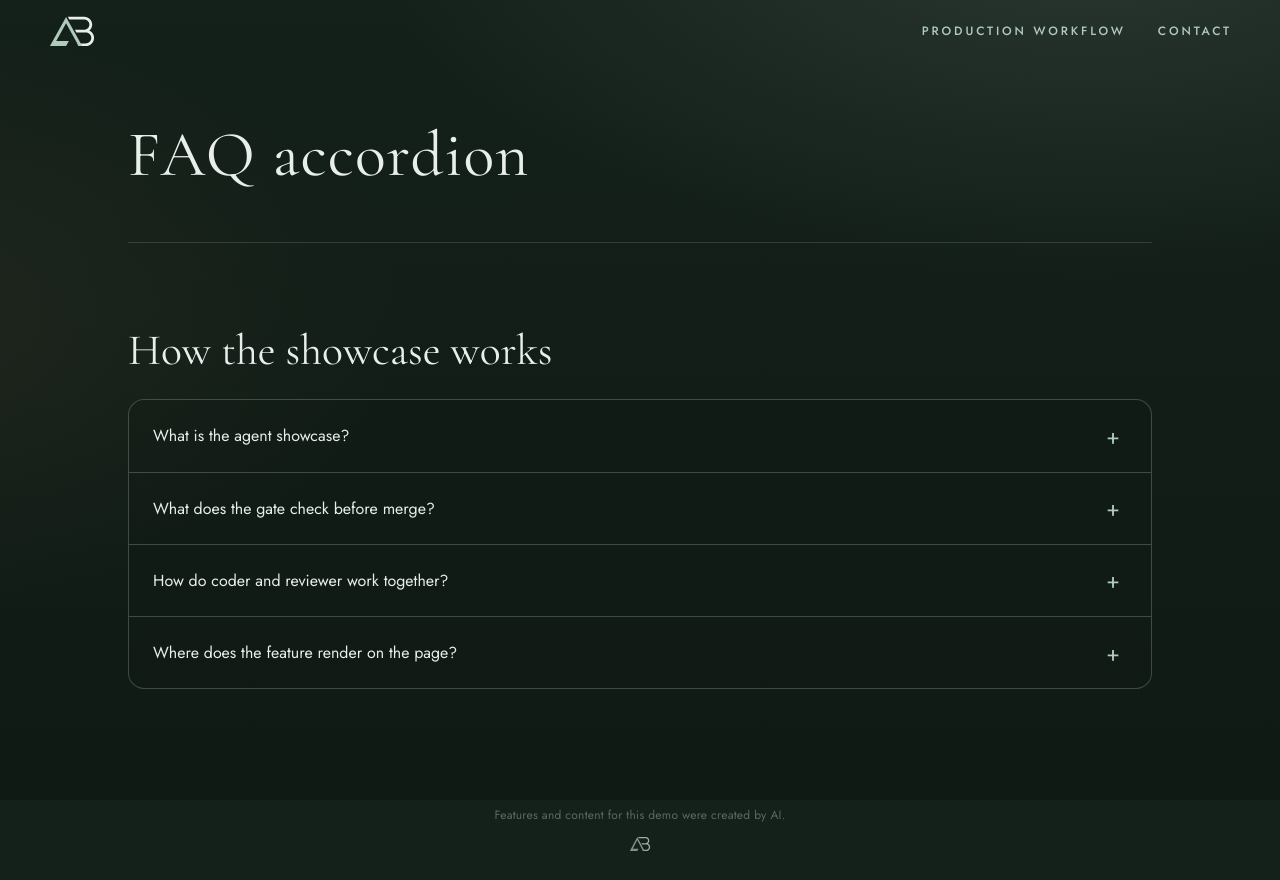
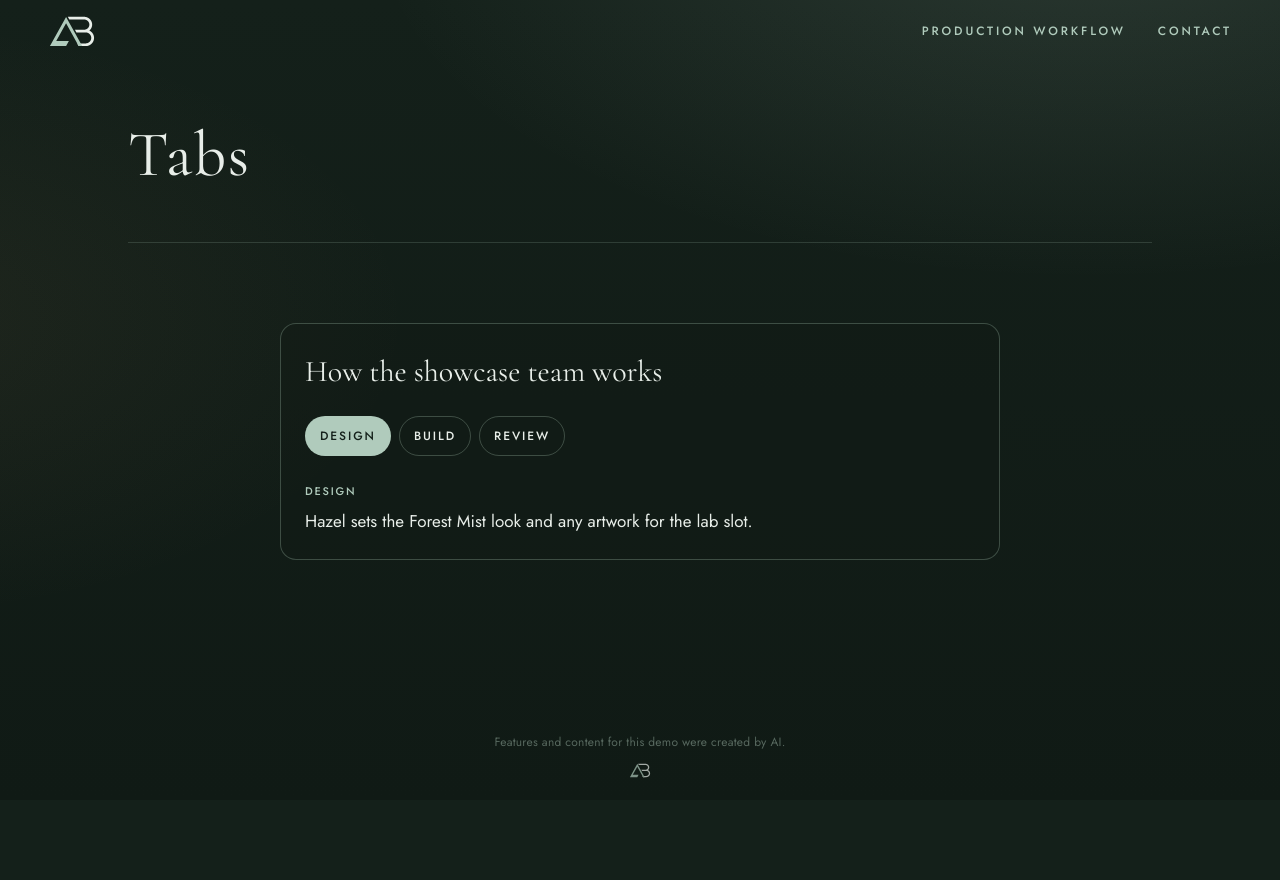
Before and after one commit to ashtonbach/agent-showcase, a Next.js app: page / in a window 1280 px wide. After the commit the page ends 806 px from the top, so only its background shows below. Built offline with nearby package versions, Linux system fonts and the light colour scheme.

Commit message:
Feature: Tabs (Authors: Alder) (#403)
Merged after Rowan (AI reviewer) approved bf68f3e and the v2 gate, build and functional checks passed. Author: Alder (AI coder)

Co-author: Alder (AI coder)

```diff
--- a/app/lab/current.json
+++ b/app/lab/current.json
@@ -1 +1 @@
-{"slug":"faq-accordion"}
+{"slug":"tabs"}
--- a/app/lab/tabs/index.tsx
+++ b/app/lab/tabs/index.tsx
@@ -1,76 +1,87 @@
 "use client";
-import { useCallback, useEffect, useId, useRef, useState } from "react";
+
+import { useCallback, useId, useState, type KeyboardEvent } from "react";
 
 const STEPS = [
   {
     label: "Design",
-    text: "Hazel sets the Forest Mist look and any artwork for the lab slot while the coder builds in parallel.",
+    text: "Hazel sets the Forest Mist look and any artwork for the lab slot.",
   },
   {
     label: "Build",
-    text: "Alder writes this client component, runs the ship gate on branch sc/tabs-tnpwc6, and pushes for review.",
+    text: "Alder writes one client component from the spec on a showcase branch.",
   },
   {
-    label: "Ship",
-    text: "Rowan reviews the diff and checks; Cedar signs off on the preview before the operator merges.",
+    label: "Review",
+    text: "Rowan reviews the PR and Cedar QA checks the preview before merge.",
   },
 ];
 
-export default function Tabs() {
-  const uid = useId().replace(/:/g, "");
+export default function TabsLab() {
+  const uid = useId();
   const titleId = `${uid}-title`;
   const [active, setActive] = useState(0);
-  const tabsRef = useRef<(HTMLButtonElement | null)[]>([]);
+
   const tabId = (i: number) => `${uid}-tab-${i}`;
   const panelId = (i: number) => `${uid}-panel-${i}`;
 
-  useEffect(() => {
-    tabsRef.current[active]?.focus();
-  }, [active]);
+  const focusTab = (i: number) => {
+    document.getElementById(tabId(i))?.focus();
+  };
 
-  const onKeyDown = useCallback((e: React.KeyboardEvent<HTMLDivElement>) => {
-    if (e.key === "ArrowRight") {
+  const choose = useCallback((i: number) => {
+    setActive(i);
+  }, []);
+
+  const onTabKey = (e: KeyboardEvent<HTMLButtonElement>, i: number) => {
+    if (e.key !== "ArrowRight" && e.key !== "ArrowLeft") return;
     e.preventDefault();
-      setActive((n) => (n + 1) % STEPS.length);
-    } else if (e.key === "ArrowLeft") {
-      e.preventDefault();
-      setActive((n) => (n + STEPS.length - 1) % STEPS.length);
-    }
-  }, []);
+    const next = e.key === "ArrowRight" ? (i + 1) % 3 : (i + 2) % 3;
+    setActive(next);
+    focusTab(next);
+  };
 
   return (
     <section data-lab="tabs" aria-labelledby={titleId}>
       <style>{`
-        [data-lab="tabs"] { width: min(720px, 100%); margin: 8px auto 56px; color: var(--mist); }
-        [data-lab="tabs"] .lab-card {
+        .lab-tabs-wrap { width: min(720px, 100%); margin: 8px auto 56px; color: var(--mist, #f2efe6); }
+        .lab-tabs-card {
           border: 1px solid rgba(176, 203, 188, 0.28); border-radius: 16px; padding: 24px;
+          background: rgba(18, 26, 22, 0.35);
         }
-        [data-lab="tabs"] .lab-tablist { display: flex; flex-wrap: wrap; gap: 8px; margin-bottom: 20px; }
-        [data-lab="tabs"] .lab-tab {
-          font-family: var(--sans); font-size: 0.75rem; font-weight: 500; letter-spacing: 0.16em;
-          text-transform: uppercase; color: var(--mist); background: transparent;
-          border: 1px solid rgba(176, 203, 188, 0.28); border-radius: 8px; padding: 10px 14px; cursor: pointer;
+        .lab-tabs-wrap h2 { font-family: var(--serif); font-weight: 400; font-size: 30px; margin: 0 0 20px; }
+        .lab-tablist { display: flex; flex-wrap: wrap; gap: 8px; margin: 0 0 20px; padding: 0; list-style: none; }
+        .lab-tab {
+          font-family: var(--sans); font-weight: 500; letter-spacing: 0.16em; text-transform: uppercase;
+          font-size: 12px; padding: 10px 14px; border-radius: 999px; cursor: pointer;
+          border: 1px solid rgba(176, 203, 188, 0.28); background: transparent; color: #e8eee9;
         }
-        [data-lab="tabs"] .lab-tab[aria-selected="true"] { background: var(--sage); color: #121a16; border-color: var(--sage); }
-        [data-lab="tabs"] .lab-tab:focus-visible { outline: 2px solid var(--sage); outline-offset: 2px; }
-        [data-lab="tabs"] .lab-panel { line-height: 1.55; margin: 0; }
-        @media (prefers-reduced-motion: reduce) { [data-lab="tabs"] .lab-tab { transition: none; } }
+        .lab-tab[aria-selected="true"] { background: var(--sage); color: #14201a; border-color: transparent; }
+        .lab-tab:focus-visible { outline: 2px solid var(--sage); outline-offset: 2px; }
+        .lab-tabpanel { margin: 0; line-height: 1.55; }
+        .lab-tabpanel[hidden] { display: none; }
+        .lab-tab-role {
+          display: inline-block; font-family: var(--sans); font-weight: 500; letter-spacing: 0.16em;
+          text-transform: uppercase; font-size: 11px; color: var(--sage); margin-bottom: 8px;
+        }
+        @media (prefers-reduced-motion: reduce) { .lab-tab { transition: none; } }
       `}</style>
+      <div className="lab-tabs-wrap">
+        <div className="lab-tabs-card">
           <h2 id={titleId}>How the showcase team works</h2>
-      <div className="lab-card">
-        <div className="lab-tablist" role="tablist" aria-label="Showcase workflow" onKeyDown={onKeyDown}>
+          <div role="tablist" aria-label="Showcase workflow steps" className="lab-tablist">
             {STEPS.map((step, i) => (
               <button
                 key={step.label}
                 type="button"
-              className="lab-tab"
                 role="tab"
                 id={tabId(i)}
-              ref={(el) => { tabsRef.current[i] = el; }}
+                className="lab-tab"
                 aria-selected={active === i}
                 aria-controls={panelId(i)}
                 tabIndex={active === i ? 0 : -1}
-              onClick={() => setActive(i)}
+                onClick={() => choose(i)}
+                onKeyDown={(e) => onTabKey(e, i)}
               >
                 {step.label}
               </button>
@@ -79,16 +90,18 @@ export default function Tabs() {
           {STEPS.map((step, i) => (
             <div
               key={step.label}
-            className="lab-panel"
               role="tabpanel"
               id={panelId(i)}
+              className="lab-tabpanel"
               aria-labelledby={tabId(i)}
               hidden={active !== i}
             >
+              <span className="lab-tab-role">{step.label}</span>
               <p>{step.text}</p>
             </div>
           ))}
         </div>
+      </div>
     </section>
   );
 }
--- a/app/page.tsx
+++ b/app/page.tsx
@@ -1,4 +1,4 @@
-import Lab from "./lab/faq-accordion";
+import Lab from "./lab/tabs";
 import { readDemoKey, demoTitle } from "./demo-name";
 const demoKey = readDemoKey();
 const demoName = demoTitle();
```
Lines whose indentation alone changed are shown as unchanged.
